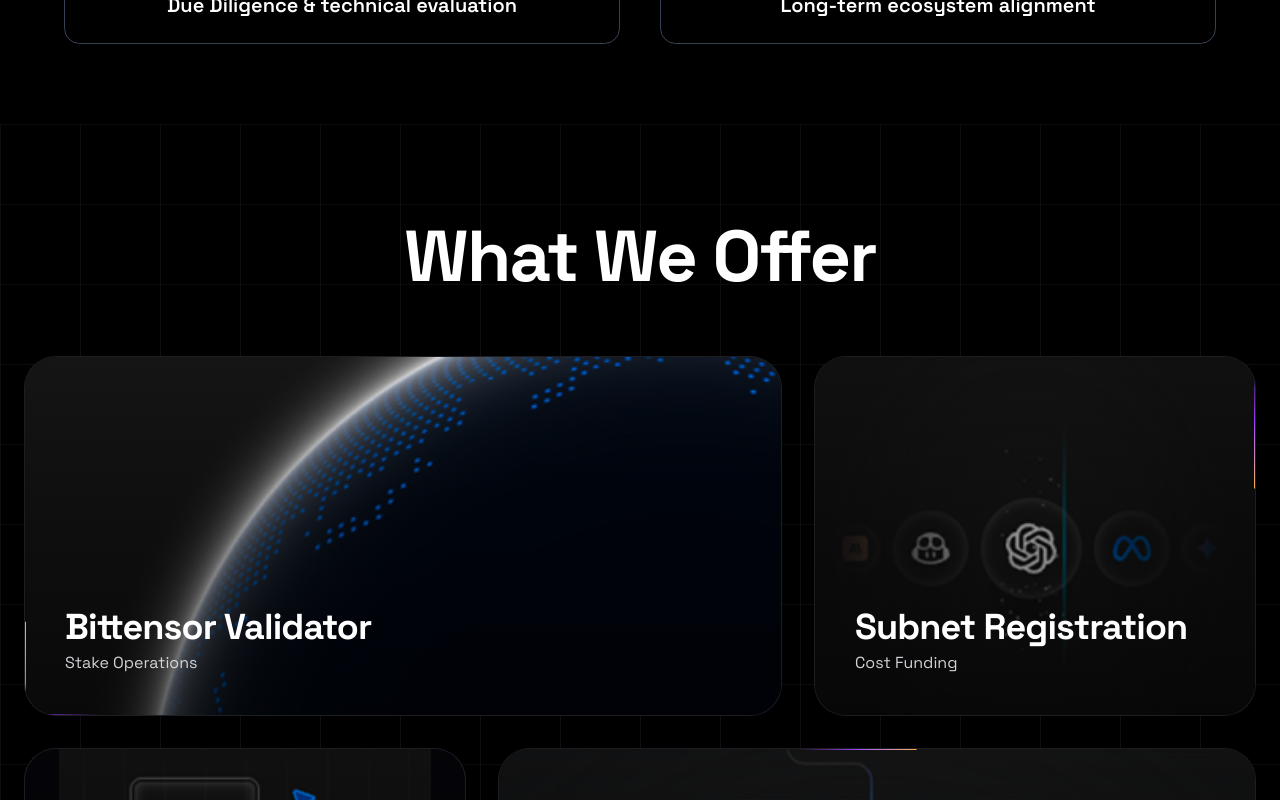
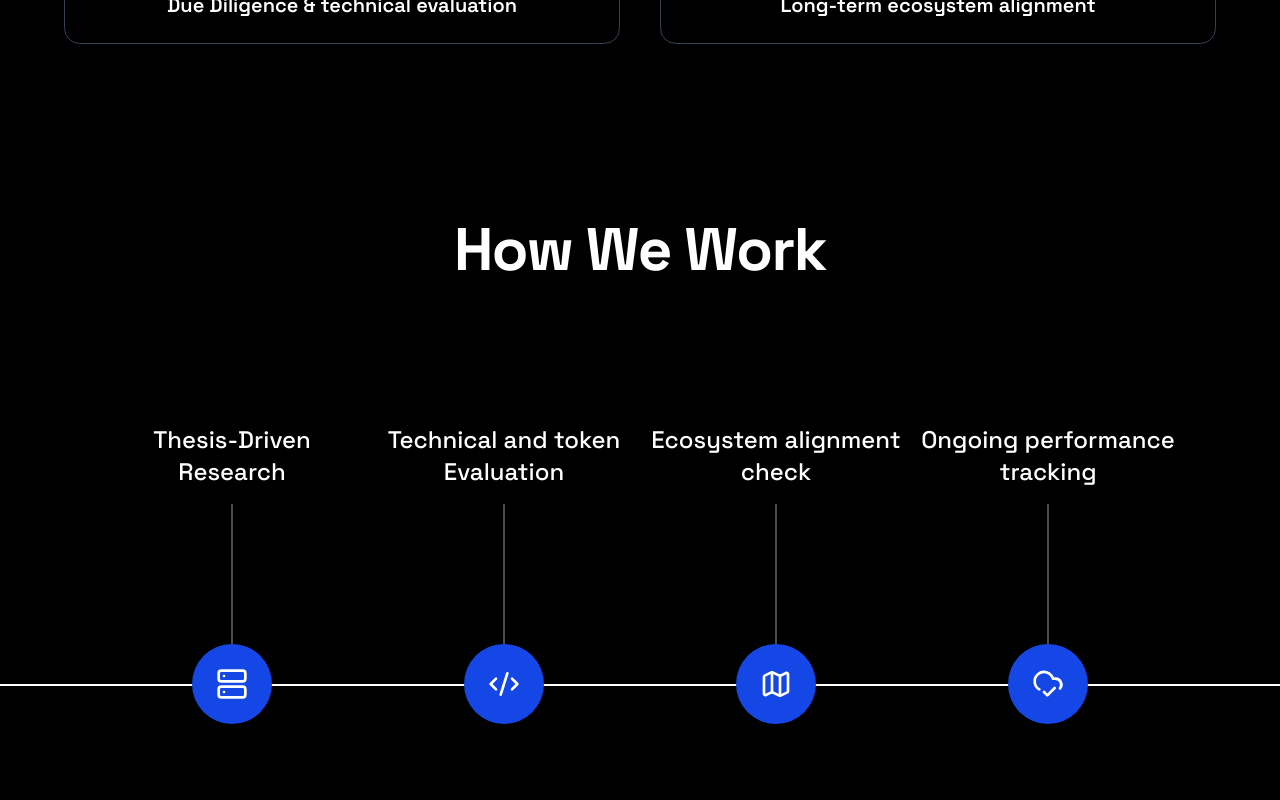
Before and after one commit to sagarregmi2056/lamida-frontend, a Next.js app: page /investors in a window 1280 px wide. Shown: the part 1740-2540 px from the top of the page. Built offline with nearby package versions, Linux system fonts and the light colour scheme.

Commit message:
reusable component linesection added

```diff
--- a/app/investors/page.tsx
+++ b/app/investors/page.tsx
@@ -4,19 +4,31 @@
  import WhatWeOffer from "@/components/CardGridSection";
  import PastInvestorSuccess from "@/components/FeaturedWorks";
  import BookACall from "@/components/BookACall";
+import HowWeWork from "@/components/LineSection";
+import { Map, CodeXml, CloudCheck, Server } from "lucide-react";
  export default function InvestorsPage() {
    return (
     <main className="relative min-h-screen bg-black overflow-x-hidden">
        <Navigation />
       <Hero />
-        <WhatWeOffer title="What We Offer Investors"
-  imageDir="/investors"
-  cardTitles={[
-    "Curated Access to Bittensor Subnets",
-    "Transparent Performance Insights",
-    "Due Diligence & technical evaluation",
-    "Long-term ecosystem alignment"
-  ]} />
+        <WhatWeOffer
+          title="What We Offer Investors"
+          cards={[
+            { title: "Curated Access to Bittensor Subnets", img: "/investors/1.png" },
+            { title: "Transparent Performance Insights", img: "/investors/2.png" },
+            { title: "Due Diligence & technical evaluation", img: "/investors/3.png" },
+            { title: "Long-term ecosystem alignment", img: "/investors/4.png" }
+          ]}
+        />
+        <HowWeWork
+          title="How We Work"
+          steps={[
+            { logo: <Server size={32} className="text-white" />, description: "Thesis-Driven Research" },
+            { logo: <CodeXml size={32} className="text-white" />, description: "Technical and token Evaluation" },
+            { logo: <Map size={32} className="text-white" />, description: "Ecosystem alignment check" },
+            { logo: <CloudCheck size={32} className="text-white" />, description: "Ongoing performance tracking" },
+          ]}
+        />
   <PastInvestorSuccess />
         <BookACall />
 
--- a/components/CardGridSection.jsx
+++ /dev/null
@@ -1,42 +0,0 @@
-export default function CardGridSection({ title, imageDir, cardTitles }) {
-  return (
-    <section className="px-4 sm:px-8 md:px-12 py-10 md:py-20 text-white">
-      {/* Heading */}
-      <h2 className="text-5xl md:text-6xl lg:text-7xl font-bold text-center tracking-tight mb-20">
-        {title}
-      </h2>
-
-      {/* Card Grid */}
-      <div className="flex justify-center w-full">
-        <div className="grid grid-cols-1 sm:grid-cols-2 gap-x-6 md:gap-x-10 gap-y-8 md:gap-y-10 w-full max-w-6xl">
-          {cardTitles.map((cardTitle, idx) => (
-            <div
-              key={cardTitle}
-              className="
-                w-full
-                max-w-[617px]
-                h-[260px] sm:h-[320px] md:h-[356px]
-                border
-                border-gray-700
-                rounded-[15.74px]
-                p-4 sm:p-6
-                flex
-                flex-col
-                mx-auto
-              "
-            >
-              <div className="h-32 sm:h-40 md:h-44 bg-black-200 flex items-center justify-center mb-4 sm:mb-6">
-                {/* Use separate image directory for different pages and save img as 1.png, 2.png, etc. */}
-                <img src={`${imageDir}/${idx + 1}.png`} alt={cardTitle} className="h-full max-h-full object-contain" />
-              </div>
-
-              <h3 className="text-base sm:text-lg md:text-xl font-semibold text-center mt-auto">
-                {cardTitle}
-              </h3>
-            </div>
-          ))}
-        </div>
-      </div>
-    </section>
-  );
-}
--- /dev/null
+++ b/components/LineSection.tsx
@@ -0,0 +1,70 @@
+import React from "react";
+
+export interface LineStep {
+  logo: React.ReactNode;
+  description: string;
+}
+
+interface LineSectionProps {
+  title: string;
+  steps: LineStep[];
+}
+
+const LineSection: React.FC<LineSectionProps> = ({ title, steps }) => {
+  return (
+    <section className="relative py-8 md:py-12 lg:py-16 xl:py-24 text-white overflow-visible font-space-grotesk">
+      {/* HEADING */}
+      <h2 className="text-3xl md:text-4xl lg:text-5xl xl:text-6xl 2xl:text-7xl font-bold text-center tracking-tight mb-32 md:mb-40 lg:mb-48 xl:mb-56">
+        {title}
+      </h2>
+
+      {/* MOBILE FALLBACK - Hide timeline on small screens */}
+      <div className="block md:hidden">
+        <div className="max-w-lg mx-auto px-4">
+          <ul className="space-y-6">
+            {steps.map((step, index) => (
+              <li key={index} className="flex items-start space-x-4">
+                <div className="flex-shrink-0 w-6 h-6 mt-1 rounded-full border-2 border-white bg-black flex items-center justify-center">
+                  {step.logo}
+                </div>
+                <p className="text-base font-medium">{step.description}</p>
+              </li>
+            ))}
+          </ul>
+        </div>
+      </div>
+
+      {/* TIMELINE WRAPPER - Hidden on mobile, shown on md+ */}
+      <div className="hidden md:block relative max-w-[1800px] mx-auto px-4 md:px-8 lg:px-16 xl:px-24 2xl:px-32 pb-20 md:pb-24 lg:pb-28 xl:pb-32">
+        {/* HORIZONTAL LINE */}
+        <div className="absolute left-0 right-0 top-[140px] md:top-[150px] lg:top-[160px] xl:top-[180px] border-t-2 border-white" />
+
+        <div className="flex justify-between items-end">
+          {steps.map((step, index) => (
+            <div
+              key={index}
+              className="relative flex flex-col items-center w-1/4"
+            >
+              {/* TEXT ON TOP OF VERTICAL LINE */}
+              <div className="flex flex-col justify-end h-[60px] md:h-[70px] lg:h-[75px] xl:h-[80px]">
+                <p className="text-base md:text-lg lg:text-xl xl:text-2xl max-w-[180px] md:max-w-[200px] lg:max-w-[250px] xl:max-w-[260px] text-center mb-16 md:mb-20 lg:mb-22 xl:mb-24 font-medium">
+                  {step.description}
+                </p>
+              </div>
+
+              {/* VERTICAL LINE */}
+              <div className="absolute left-1/2 -translate-x-1/2 h-24 md:h-28 lg:h-32 xl:h-40 border-l-2 border-white opacity-30" />
+
+              {/* CIRCLE — Responsive scaling, with logo */}
+              <div className="absolute top-[140px] md:top-[150px] lg:top-[160px] xl:top-[180px] left-1/2 -translate-x-1/2 -translate-y-1/2 w-12 h-12 md:w-14 md:h-14 lg:w-16 lg:h-16 xl:w-20 xl:h-20 rounded-full bg-blue-700 z-10 flex items-center justify-center">
+                {step.logo}
+              </div>
+            </div>
+          ))}
+        </div>
+      </div>
+    </section>
+  );
+};
+
+export default LineSection;
```
